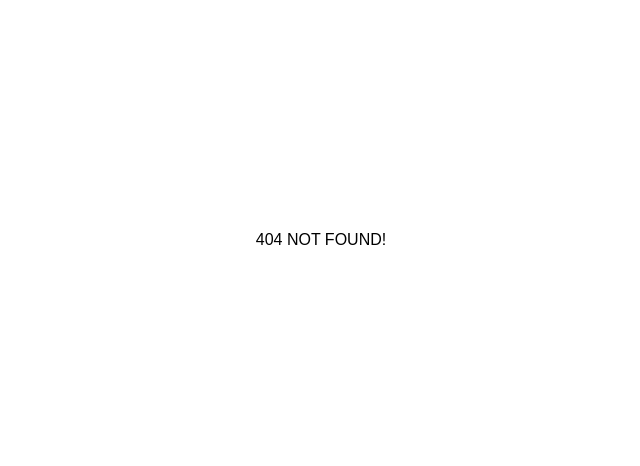
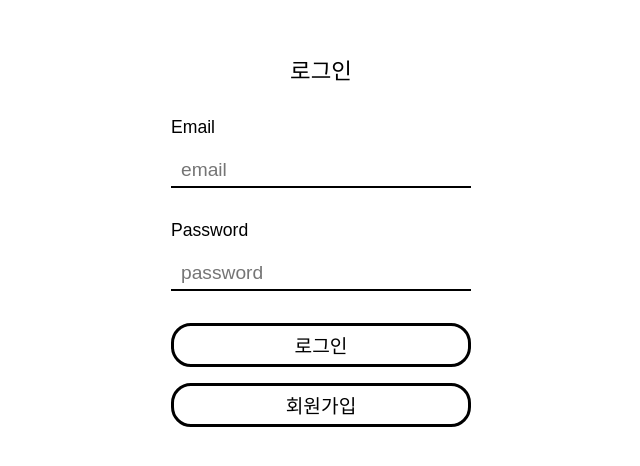
Before and after one commit to Circlewee/wanted-pre-onboarding-challenge-fe-1, a React (Vite) app: page /auth/signin in a window 1280 px wide. Before the commit this address had no page. Shown: the part 160-626 px from the top of the page, without its empty margins (319-959 px from the left). Built offline with nearby package versions, Linux system fonts and the light colour scheme; a web font is replaced by a local one.

Commit message:
refactor: 로그인, 회원가입 라우팅 수정

```diff
--- a/src/App.tsx
+++ b/src/App.tsx
@@ -4,7 +4,7 @@ import styled from 'styled-components';
 import { Suspense } from 'react';
 
 import { Todo } from '@/components';
-import { LoginPage, RegisterPage, TodoPage } from './pages';
+import { LoginPage, RegisterPage, TodoPage, Auth } from './pages';
 import Skeleton from './components/Skeleton/Skeleton';
 
 const PageWrapper = styled.div`
@@ -30,8 +30,10 @@ const App = () => {
               }
             />
           </Route>
-          <Route path='/auth' element={<LoginPage />} />
-          <Route path='/register' element={<RegisterPage />} />
+          <Route path='/auth' element={<Auth />}>
+            <Route path='signin' element={<LoginPage />} />
+            <Route path='signup' element={<RegisterPage />} />
+          </Route>
           <Route path='*' element={<div>404 NOT FOUND!</div>} />
         </Routes>
       </PageWrapper>
--- a/src/components/Todo/TodoDetail/TodoDetail.tsx
+++ b/src/components/Todo/TodoDetail/TodoDetail.tsx
@@ -108,7 +108,7 @@ const TodoDetail = () => {
           </div>
           <div>
             <SC.TodoContent>
-              <Skeleton width={20} height={1.5} />
+              <Skeleton width={15} height={1.5} />
             </SC.TodoContent>
             <SC.Date>
               <Skeleton width={10} height={1.5} />
--- a/src/lib/api.ts
+++ b/src/lib/api.ts
@@ -18,7 +18,7 @@ customAxios.interceptors.response.use(
 
     if (message === 'Token is missing') {
       toast.error(message);
-      history.push('/auth');
+      history.push('/auth/signin');
     }
     // TODO: 존재하지 않는 TODO id로 접근 시 빈화면이 출력되는 오류 수정
     if (message === 'todo를 찾는 도중 문제가 생겼습니다') {
--- /dev/null
+++ b/src/pages/Auth/Auth.tsx
@@ -0,0 +1,22 @@
+import { Outlet, useNavigate } from 'react-router-dom';
+import { useEffect } from 'react';
+
+import useToast from '@/hooks/useToast';
+
+const Auth = () => {
+  const navigate = useNavigate();
+  const toast = useToast();
+
+  useEffect(() => {
+    if (localStorage.getItem('token')) {
+      toast.success('이미 로그인이 되어있습니다.');
+      navigate('/');
+    } else {
+      navigate('signin');
+    }
+  }, []);
+
+  return <Outlet />;
+};
+
+export default Auth;
--- a/src/pages/LoginPage/LoginPage.tsx
+++ b/src/pages/LoginPage/LoginPage.tsx
@@ -1,11 +1,9 @@
-import { useEffect } from 'react';
-
 import * as SC from './LoginPageStyle';
 import { AuthForm, Loading } from '@/components';
 import useAuth from '@/hooks/useAuth';
 
 const LoginPage = () => {
-  const { authMutation, toast, queryClient, navigate, submitAction } = useAuth('/users/create', {
+  const { authMutation, toast, queryClient, navigate, submitAction } = useAuth('/users/login', {
     onError: (error) => {
       if (error.response) {
         toast.error(error.response.data.details);
@@ -22,15 +20,8 @@ const LoginPage = () => {
   });
 
   function goRegister() {
-    navigate('/register');
+    navigate('/auth/signup');
   }
-
-  useEffect(() => {
-    if (localStorage.getItem('token')) {
-      toast.success('이미 로그인이 되어있습니다.');
-      navigate('/');
-    }
-  }, []);
 
   return (
     <>
--- a/src/pages/RegisterPage/RegisterPage.tsx
+++ b/src/pages/RegisterPage/RegisterPage.tsx
@@ -3,7 +3,7 @@ import { AuthForm, Loading } from '@/components';
 import useAuth from '@/hooks/useAuth';
 
 const RegisterPage = () => {
-  const { authMutation, toast, navigate, submitAction } = useAuth('/users/login', {
+  const { authMutation, toast, navigate, submitAction } = useAuth('/users/create', {
     onError: (error) => {
       if (error.response) {
         toast.error(error.response.data.details);
@@ -13,7 +13,7 @@ const RegisterPage = () => {
     },
     onSuccess: (response) => {
       toast.success(response.message);
-      navigate('/auth');
+      navigate('/auth/signin');
     },
   });
 
--- a/src/pages/index.ts
+++ b/src/pages/index.ts
@@ -1,5 +1,6 @@
 import LoginPage from './LoginPage/LoginPage';
 import RegisterPage from './RegisterPage/RegisterPage';
 import TodoPage from './TodoPage/TodoPage';
+import Auth from './Auth/Auth';
 
-export { LoginPage, RegisterPage, TodoPage };
+export { LoginPage, RegisterPage, TodoPage, Auth };
```
